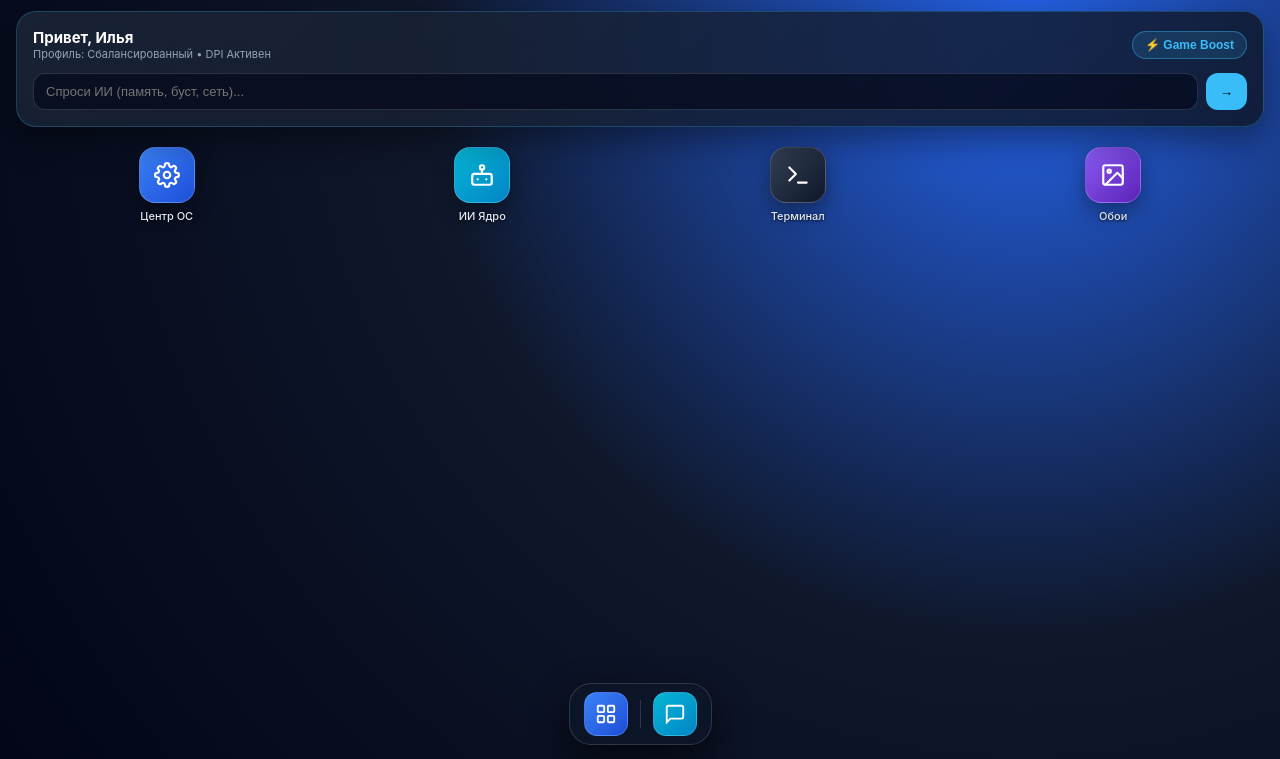
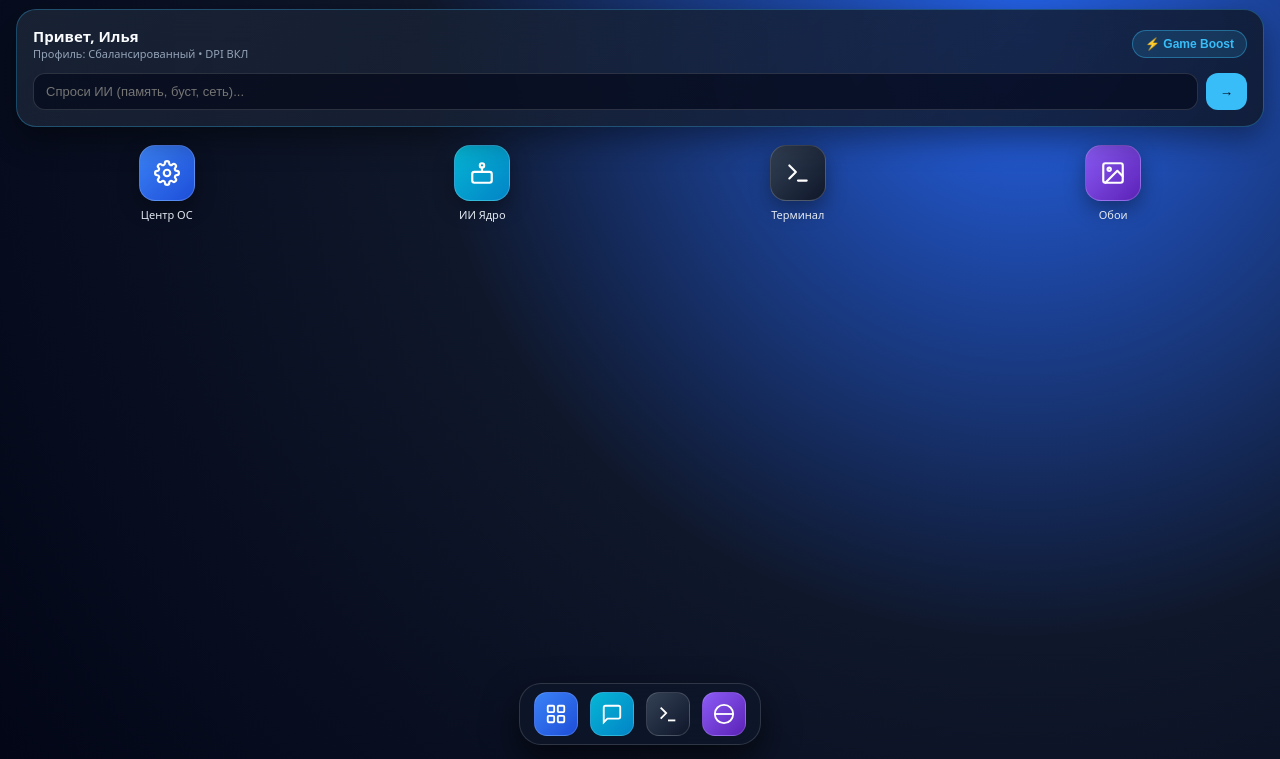
Before and after one commit to ilooo1/os, a plain HTML site: page desktop.html in a window 1280 px wide. Shown: the part 41-800 px from the top of the page. Drawn offline with Linux system fonts and the light colour scheme.

Commit message:
Update desktop.html

```diff
--- a/desktop.html
+++ b/desktop.html
@@ -5,175 +5,93 @@
 <meta name="viewport" content="width=device-width, initial-scale=1.0">
 <title>Vardosanidze OS v3.0</title>
 <style>
-  :root {
-    --wall: radial-gradient(circle at 80% 10%, #2563eb 0%, #0f172a 48%, #020617 100%);
-    --accent: #38bdf8;
-    --glass: rgba(15, 23, 42, 0.65);
-    --border: rgba(255, 255, 255, 0.14);
-  }
+  :root { --wall: radial-gradient(circle at 80% 10%, #2563eb 0%, #0f172a 48%, #020617 100%); --accent: #38bdf8; --glass: rgba(15, 23, 42, 0.65); --border: rgba(255, 255, 255, 0.14); }
   * { box-sizing: border-box; -webkit-tap-highlight-color: transparent; }
-  body {
-    margin: 0; height: 100vh; background: var(--wall); color: #f8fafc;
-    font-family: -apple-system, BlinkMacSystemFont, "Segoe UI", Roboto, sans-serif;
-    overflow: hidden; user-select: none; display: flex; flex-direction: column;
-    transition: background 0.6s ease;
-  }
+  body { margin: 0; height: 100vh; background: var(--wall); color: #f8fafc; font-family: system-ui, sans-serif; overflow: hidden; user-select: none; display: flex; flex-direction: column; transition: background 0.6s; }
   .blur { background: var(--glass); backdrop-filter: blur(18px); -webkit-backdrop-filter: blur(18px); border: 1px solid var(--border); }
-
-  /* Верхний статус-бар как в macOS */
-  .topbar {
-    height: 34px; padding: 0 14px; display: flex; align-items: center; justify-content: space-between;
-    font-size: 12px; font-weight: 500; background: rgba(2, 6, 23, 0.55);
-    backdrop-filter: blur(12px); border-bottom: 1px solid var(--border); z-index: 50;
-  }
-  .brand { display: flex; align-items: center; gap: 6px; font-weight: 700; color: #fff; letter-spacing: 0.3px; }
+  .topbar { height: 34px; padding: 0 14px; display: flex; align-items: center; justify-content: space-between; font-size: 12px; font-weight: 500; background: rgba(2, 6, 23, 0.6); border-bottom: 1px solid var(--border); z-index: 50; }
+  .brand { display: flex; align-items: center; gap: 6px; font-weight: 700; color: #fff; }
   .dot-live { width: 7px; height: 7px; border-radius: 50%; background: #4ade80; box-shadow: 0 0 8px #4ade80; }
   .sys-stats { display: flex; align-items: center; gap: 10px; font-family: monospace; color: #cbd5e1; }
-  .fps-badge { color: #4ade80; font-weight: 700; }
-
-  /* Рабочая область */
-  .workspace { flex: 1; padding: 18px 16px; display: flex; flex-direction: column; gap: 20px; overflow-y: auto; }
-
-  /* Виджет системы на рабочем столе */
-  .hero-widget {
-    border-radius: 20px; padding: 16px; box-shadow: 0 12px 32px rgba(0,0,0,0.4);
-    background: linear-gradient(135deg, rgba(30, 41, 59, 0.75), rgba(15, 23, 42, 0.85));
-    border: 1px solid rgba(56, 189, 248, 0.25);
-  }
+  .workspace { flex: 1; padding: 16px; display: flex; flex-direction: column; gap: 18px; }
+  .hero { border-radius: 20px; padding: 16px; box-shadow: 0 12px 30px rgba(0,0,0,0.4); background: linear-gradient(135deg, rgba(30,41,59,0.75), rgba(15,23,42,0.85)); border: 1px solid rgba(56,189,248,0.3); }
   .hw-top { display: flex; justify-content: space-between; align-items: center; margin-bottom: 12px; }
-  .hw-title { font-size: 15px; font-weight: 700; color: #fff; }
-  .hw-sub { font-size: 11px; color: #94a3b8; }
-  .boost-pill {
-    background: rgba(56, 189, 248, 0.15); color: var(--accent); border: 1px solid rgba(56, 189, 248, 0.4);
-    padding: 6px 12px; border-radius: 20px; font-size: 12px; font-weight: 600; cursor: pointer;
-  }
-  .boost-pill.active { background: #22c55e; color: #020617; border-color: #22c55e; box-shadow: 0 0 15px rgba(34,197,94,0.4); }
-  .quick-ai { display: flex; gap: 8px; }
-  .quick-ai input {
-    flex: 1; background: rgba(2, 6, 23, 0.6); border: 1px solid var(--border);
-    border-radius: 12px; padding: 10px 12px; color: #fff; font-size: 13px; outline: none;
-  }
-  .quick-ai button {
-    background: var(--accent); color: #020617; border: none; border-radius: 12px;
-    padding: 0 14px; font-weight: 700; cursor: pointer;
-  }
-
-  /* Сетка векторных иконок */
+  .boost-pill { background: rgba(56,189,248,0.15); color: var(--accent); border: 1px solid rgba(56,189,248,0.4); padding: 6px 12px; border-radius: 20px; font-size: 12px; font-weight: 600; }
+  .boost-pill.active { background: #22c55e; color: #020617; border-color: #22c55e; }
+  .q-ai { display: flex; gap: 8px; }
+  .q-ai input { flex: 1; background: rgba(2,6,23,0.6); border: 1px solid var(--border); border-radius: 12px; padding: 10px 12px; color: #fff; font-size: 13px; outline: none; }
+  .q-ai button { background: var(--accent); color: #020617; border: none; border-radius: 12px; padding: 0 14px; font-weight: 700; }
   .grid { display: grid; grid-template-columns: repeat(4, 1fr); gap: 14px; text-align: center; }
-  .app { display: flex; flex-direction: column; align-items: center; gap: 6px; cursor: pointer; transition: transform 0.15s; }
-  .app:active { transform: scale(0.9); }
-  .ico {
-    width: 56px; height: 56px; border-radius: 16px; display: flex; align-items: center; justify-content: center;
-    box-shadow: 0 8px 20px rgba(0,0,0,0.35); border: 1px solid rgba(255,255,255,0.18);
-  }
+  .app { display: flex; flex-direction: column; align-items: center; gap: 6px; cursor: pointer; }
+  .ico { width: 56px; height: 56px; border-radius: 16px; display: flex; align-items: center; justify-content: center; box-shadow: 0 8px 20px rgba(0,0,0,0.35); border: 1px solid rgba(255,255,255,0.18); }
   .ico svg { width: 26px; height: 26px; stroke: #fff; fill: none; stroke-width: 2; stroke-linecap: round; stroke-linejoin: round; }
-  .g-blue { background: linear-gradient(135deg, #3b82f6, #1d4ed8); }
-  .g-cyan { background: linear-gradient(135deg, #06b6d4, #0284c7); }
-  .g-purple { background: linear-gradient(135deg, #8b5cf6, #5b21b6); }
-  .g-dark { background: linear-gradient(135deg, #334155, #0f172a); }
-  .app span { font-size: 11px; color: #e2e8f0; font-weight: 500; text-shadow: 0 1px 3px rgba(0,0,0,0.8); }
-
-  /* Плавающий Док как в macOS */
-  .dock-wrap { padding: 10px 14px 14px; display: flex; justify-content: center; z-index: 40; }
-  .dock {
-    display: flex; align-items: center; gap: 12px; padding: 8px 14px; border-radius: 22px;
-    box-shadow: 0 15px 35px rgba(0,0,0,0.6);
-  }
-  .dock-btn {
-    width: 44px; height: 44px; border-radius: 13px; display: flex; align-items: center; justify-content: center;
-    cursor: pointer; transition: transform 0.15s; border: 1px solid rgba(255,255,255,0.15);
-  }
-  .dock-btn:active { transform: scale(0.88); }
-  .dock-btn svg { width: 22px; height: 22px; stroke: #fff; fill: none; stroke-width: 2; }
-  .sep { width: 1px; height: 28px; background: var(--border); }
-
-  /* Окна */
-  .win {
-    display: none; position: fixed; top: 46px; left: 50%; transform: translateX(-50%);
-    width: 92%; max-width: 410px; border-radius: 18px; z-index: 60;
-    box-shadow: 0 25px 60px rgba(0,0,0,0.8); overflow: hidden; animation: pop 0.18s ease-out;
-  }
-  @keyframes pop { from { opacity: 0; transform: translate(-50%, 10px) scale(0.97); } to { opacity: 1; transform: translate(-50%, 0) scale(1); } }
-  .win-head {
-    background: rgba(2, 6, 23, 0.85); padding: 12px 15px; display: flex;
-    justify-content: space-between; align-items: center; border-bottom: 1px solid var(--border);
-  }
-  .win-dots { display: flex; gap: 7px; }
-  .w-dot { width: 12px; height: 12px; border-radius: 50%; cursor: pointer; }
-  .win-title { font-size: 13px; font-weight: 600; color: #e2e8f0; }
-
-  /* Чат и терминал */
-  .chat-area { height: 240px; overflow-y: auto; padding: 14px; display: flex; flex-direction: column; gap: 10px; font-size: 13px; }
-  .m-ai { background: rgba(56, 189, 248, 0.14); border: 1px solid rgba(56, 189, 248, 0.3); padding: 9px 12px; border-radius: 12px 12px 12px 4px; align-self: flex-start; max-width: 85%; }
-  .m-u { background: #2563eb; padding: 9px 12px; border-radius: 12px 12px 4px 12px; align-self: flex-end; max-width: 85%; }
-  .term-area { background: #020617; color: #4ade80; font-family: monospace; font-size: 12px; height: 230px; padding: 12px; overflow-y: auto; line-height: 1.5; }
-
-  /* Меню Пуск (V-Menu) */
-  #vmenu {
-    display: none; position: fixed; bottom: 78px; left: 50%; transform: translateX(-50%);
-    width: 90%; max-width: 340px; border-radius: 22px; padding: 16px; z-index: 55;
-    box-shadow: 0 20px 50px rgba(0,0,0,0.8);
-  }
-  .vm-grid { display: grid; grid-template-columns: 1fr 1fr; gap: 10px; margin-top: 12px; }
-  .vm-card {
-    background: rgba(255,255,255,0.06); border: 1px solid var(--border); border-radius: 14px;
-    padding: 12px; font-size: 12px; font-weight: 600; cursor: pointer; display: flex; align-items: center; gap: 8px;
-  }
-  .vm-card:active { background: rgba(56, 189, 248, 0.2); }
-</style>
-</head>
-<body>
-
-<!-- Верхний статус-бар -->
+  .g1 { background: linear-gradient(135deg, #3b82f6, #1d4ed8); } .g2 { background: linear-gradient(135deg, #06b6d4, #0284c7); }
+  .g3 { background: linear-gradient(135deg, #8b5cf6, #5b21b6); } .g4 { background: linear-gradient(135deg, #334155, #0f172a); }
+  .app span { font-size: 11px; color: #e2e8f0; font-weight: 500; }
+  .dock-wrap { padding: 10px 14px 14px; display: flex; justify-content: center; }
+  .dock { display: flex; align-items: center; gap: 12px; padding: 8px 14px; border-radius: 22px; box-shadow: 0 15px 35px rgba(0,0,0,0.6); }
+  .d-btn { width: 44px; height: 44px; border-radius: 13px; display: flex; align-items: center; justify-content: center; border: 1px solid rgba(255,255,255,0.15); }
+  .d-btn svg { width: 22px; height: 22px; stroke: #fff; fill: none; stroke-width: 2; }
+  .win { display: none; position: fixed; top: 46px; left: 50%; transform: translateX(-50%); width: 92%; max-width: 400px; border-radius: 18px; z-index: 60; box-shadow: 0 25px 60px rgba(0,0,0,0.8); overflow: hidden; }
+  .w-head { background: rgba(2,6,23,0.85); padding: 12px 15px; display: flex; justify-content: space-between; align-items: center; border-bottom: 1px solid var(--border); font-size: 13px; font-weight: 600; }
+  .chat { height: 220px; overflow-y: auto; padding: 12px; display: flex; flex-direction: column; gap: 8px; font-size: 13px; }
+  .m-ai { background: rgba(56,189,248,0.15); border: 1px solid rgba(56,189,248,0.3); padding: 8px 11px; border-radius: 12px; align-self: flex-start; }
+  .m-u { background: #2563eb; padding: 8px 11px; border-radius: 12px; align-self: flex-end; }
+  #vmenu { display: none; position: fixed; bottom: 78px; left: 50%; transform: translateX(-50%); width: 90%; max-width: 340px; border-radius: 22px; padding: 16px; z-index: 55; }
+</style></head><body>
 <div class="topbar">
   <div class="brand"><div class="dot-live"></div>Vardosanidze OS</div>
-  <div class="sys-stats">
-    <span class="fps-badge"><span id="fps">60</span> FPS</span>
-    <span>RAM 0.5G</span>
-    <span id="clock">18:00</span>
+  <div class="sys-stats"><span style="color:#4ade80;font-weight:700"><span id="fps">60</span> FPS</span><span>RAM 0.5G</span><span id="clk">18:00</span></div>
+</div>
+
+<div class="workspace">
+  <div class="hero blur">
+    <div class="hw-top">
+      <div><div style="font-size:15px;font-weight:700">Привет, Илья</div><div style="font-size:11px;color:#94a3b8" id="st">Профиль: Сбалансированный • DPI ВКЛ</div></div>
+      <button class="boost-pill" id="b-btn" onclick="togBoost()">⚡ Game Boost</button>
+    </div>
+    <div class="q-ai"><input id="w-in" placeholder="Спроси ИИ (память, буст, сеть)..."><button onclick="qAsk()">→</button></div>
+  </div>
+
+  <div class="grid">
+    <div class="app" onclick="openW('w-cc')"><div class="ico g1"><svg viewBox="0 0 24 24"><circle cx="12" cy="12" r="3"/><path d="M19.4 15a1.65 1.65 0 0 0 .33 1.82l.06.06a2 2 0 0 1-2.83 2.83l-.06-.06a1.65 1.65 0 0 0-1.82-.33 1.65 1.65 0 0 0-1 1.51V21a2 2 0 0 1-4 0v-.09A1.65 1.65 0 0 0 9 19.4a1.65 1.65 0 0 0-1.82.33l-.06.06a2 2 0 0 1-2.83-2.83l.06-.06a1.65 1.65 0 0 0 .33-1.82 1.65 1.65 0 0 0-1.51-1H3a2 2 0 0 1 0-4h.09A1.65 1.65 0 0 0 4.6 9a1.65 1.65 0 0 0-.33-1.82l-.06-.06a2 2 0 0 1 2.83-2.83l.06.06a1.65 1.65 0 0 0 1.82.33H9a1.65 1.65 0 0 0 1-1.51V3a2 2 0 0 1 4 0v.09a1.65 1.65 0 0 0 1 1.51 1.65 1.65 0 0 0 1.82-.33l.06-.06a2 2 0 0 1 2.83 2.83l-.06.06a1.65 1.65 0 0 0-.33 1.82V9a1.65 1.65 0 0 0 1.51 1H21a2 2 0 0 1 0 4h-.09a1.65 1.65 0 0 0-1.51 1z"/></svg></div><span>Центр ОС</span></div>
+    <div class="app" onclick="openW('w-ai')"><div class="ico g2"><svg viewBox="0 0 24 24"><rect x="3" y="11" width="18" height="10" rx="2"/><circle cx="12" cy="5" r="2"/><path d="M12 7v4"/></svg></div><span>ИИ Ядро</span></div>
+    <div class="app" onclick="openW('w-tm')"><div class="ico g4"><svg viewBox="0 0 24 24"><polyline points="4 17 10 11 4 5"/><line x1="12" y1="19" x2="20" y2="19"/></svg></div><span>Терминал</span></div>
+    <div class="app" onclick="nextW()"><div class="ico g3"><svg viewBox="0 0 24 24"><rect x="3" y="3" width="18" height="18" rx="2"/><circle cx="8.5" cy="8.5" r="1.5"/><polyline points="21 15 16 10 5 21"/></svg></div><span>Обои</span></div>
   </div>
 </div>
 
-<!-- Рабочий стол -->
-<div class="workspace">
-  <div class="hero-widget blur">
-    <div class="hw-top">
-      <div>
-        <div class="hw-title">Привет, Илья</div>
-        <div class="hw-sub" id="sys-status">Профиль: Сбалансированный • DPI Активен</div>
-      </div>
-      <button class="boost-pill" id="boost-btn" onclick="toggleBoost()">⚡ Game Boost</button>
-    </div>
-    <div class="quick-ai">
-      <input id="w-in" placeholder="Спроси ИИ (память, буст, сеть)...">
-      <button onclick="quickAsk()">→</button>
-    </div>
-  </div>
+<div class="dock-wrap"><div class="dock blur">
+  <div class="d-btn g1" onclick="togM()"><svg viewBox="0 0 24 24"><rect x="3" y="3" width="7" height="7" rx="1"/><rect x="14" y="3" width="7" height="7" rx="1"/><rect x="14" y="14" width="7" height="7" rx="1"/><rect x="3" y="14" width="7" height="7" rx="1"/></svg></div>
+  <div class="d-btn g2" onclick="openW('w-ai')"><svg viewBox="0 0 24 24"><path d="M21 15a2 2 0 0 1-2 2H7l-4 4V5a2 2 0 0 1 2-2h14a2 2 0 0 1 2 2z"/></svg></div>
+  <div class="d-btn g4" onclick="openW('w-tm')"><svg viewBox="0 0 24 24"><polyline points="4 17 10 11 4 5"/><line x1="12" y1="19" x2="20" y2="19"/></svg></div>
+  <div class="d-btn g3" onclick="location.href='index.html'"><svg viewBox="0 0 24 24"><circle cx="12" cy="12" r="10"/><line x1="2" y1="12" x2="22" y2="12"/></svg></div>
+</div></div>
 
-  <!-- Иконки приложений -->
-  <div class="grid">
-    <div class="app" onclick="openWin('win-cc')">
-      <div class="ico g-blue"><svg viewBox="0 0 24 24"><circle cx="12" cy="12" r="3"/><path d="M19.4 15a1.65 1.65 0 0 0 .33 1.82l.06.06a2 2 0 0 1-2.83 2.83l-.06-.06a1.65 1.65 0 0 0-1.82-.33 1.65 1.65 0 0 0-1 1.51V21a2 2 0 0 1-4 0v-.09A1.65 1.65 0 0 0 9 19.4a1.65 1.65 0 0 0-1.82.33l-.06.06a2 2 0 0 1-2.83-2.83l.06-.06a1.65 1.65 0 0 0 .33-1.82 1.65 1.65 0 0 0-1.51-1H3a2 2 0 0 1 0-4h.09A1.65 1.65 0 0 0 4.6 9a1.65 1.65 0 0 0-.33-1.82l-.06-.06a2 2 0 0 1 2.83-2.83l.06.06a1.65 1.65 0 0 0 1.82.33H9a1.65 1.65 0 0 0 1-1.51V3a2 2 0 0 1 4 0v.09a1.65 1.65 0 0 0 1 1.51 1.65 1.65 0 0 0 1.82-.33l.06-.06a2 2 0 0 1 2.83 2.83l-.06.06a1.65 1.65 0 0 0-.33 1.82V9a1.65 1.65 0 0 0 1.51 1H21a2 2 0 0 1 0 4h-.09a1.65 1.65 0 0 0-1.51 1z"/></svg></div>
-      <span>Центр ОС</span>
-    </div>
-    <div class="app" onclick="openWin('win-ai')">
-      <div class="ico g-cyan"><svg viewBox="0 0 24 24"><rect x="3" y="11" width="18" height="10" rx="2"/><circle cx="12" cy="5" r="2"/><path d="M12 7v4"/><line x1="8" y1="16" x2="8" y2="16"/><line x1="16" y1="16" x2="16" y2="16"/></svg></div>
-      <span>ИИ Ядро</span>
-    </div>
-    <div class="app" onclick="openWin('win-term')">
-      <div class="ico g-dark"><svg viewBox="0 0 24 24"><polyline points="4 17 10 11 4 5"/><line x1="12" y1="19" x2="20" y2="19"/></svg></div>
-      <span>Терминал</span>
-    </div>
-    <div class="app" onclick="nextWall()">
-      <div class="ico g-purple"><svg viewBox="0 0 24 24"><rect x="3" y="3" width="18" height="18" rx="2"/><circle cx="8.5" cy="8.5" r="1.5"/><polyline points="21 15 16 10 5 21"/></svg></div>
-      <span>Обои</span>
-    </div>
+<div id="vmenu" class="blur"><div style="font-weight:700;color:var(--accent);margin-bottom:10px">🚀 VARDOSANIDZE OS v3.0</div>
+  <div style="display:grid;grid-template-columns:1fr 1fr;gap:8px;font-size:12px">
+    <div class="blur" style="padding:10px;border-radius:12px" onclick="openW('w-cc');togM()">⚙️ Настройки</div>
+    <div class="blur" style="padding:10px;border-radius:12px" onclick="openW('w-ai');togM()">🤖 ИИ Чат</div>
+    <div class="blur" style="padding:10px;border-radius:12px" onclick="togBoost();togM()">⚡ Game Boost</div>
+    <div class="blur" style="padding:10px;border-radius:12px" onclick="nextW();togM()">🎨 Сменить фон</div>
   </div>
 </div>
 
-<!-- Плавающий Док -->
-<div class="dock-wrap">
-  <div class="dock blur">
-    <div class="dock-btn g-blue" onclick="toggleMenu()"><svg viewBox="0 0 24 24"><rect x="3" y="3" width="7" height="7" rx="1"/><rect x="14" y="3" width="7" height="7" rx="1"/><rect x="14" y="14" width="7" height="7" rx="1"/><rect x="3" y="14" width="7" height="7" rx="1"/></svg></div>
-    <div class="sep"></div>
-    <div class="dock-btn g-cyan" onclick="openWin('win-ai')"><svg viewBox="0 0 24 24"><path d="M21 15a2 2 0 0 1-2 2H7l-4 4V5a2 2 0 0 1 2-2h14a2 2 0 0 1 2 2z"/></svg></div>
+<div id="w-cc" class="win blur"><div class="w-head"><span>⚙️ Control Center</span><span style="color:#f87171" onclick="closeW('w-cc')">✖</span></div><iframe src="gui.html" style="width:100%;height:340px;border:none"></iframe></div>
+<div id="w-ai" class="win blur"><div class="w-head"><span>🤖 Vardosanidze AI</span><span style="color:#f87171" onclick="closeW('w-ai')">✖</span></div><div class="chat" id="chat"><div class="m-ai">Привет, Илья! Напиши <b>буст</b>, <b>память</b> или <b>сеть</b>.</div></div><div class="q-ai" style="padding:10px"><input id="a-in" placeholder="Запрос..."><button onclick="sAI()">↑</button></div></div>
+<div id="w-tm" class="win blur"><div class="w-head"><span>💻 Terminal — bash</span><span style="color:#f87171" onclick="closeW('w-tm')">✖</span></div><div style="background:#020617;color:#4ade80;font-family:monospace;font-size:12px;padding:12px;height:210px">ilooo@vardosanidze-os:~$ neofetch<br><span style="color:#38bdf8">OS: Vardosanidze OS v3.0 x86_64</span><br>Kernel: Linux-Gaming 6.11<br>RAM: 512 MiB / 16384 MiB<br>Overlay: MangoHud FPS Active<br>Network: BBR + DPI [OK]<br><br>ilooo@vardosanidze-os:~$ _</div></div>
+
+<script>
+  const walls=["radial-gradient(circle at 80% 10%,#2563eb 0%,#0f172a 48%,#020617 100%)","radial-gradient(circle at 20% 20%,#7c3aed 0%,#1e1b4b 45%,#020617 100%)","radial-gradient(circle at 85% 80%,#059669 0%,#064e3b 45%,#020617 100%)","radial-gradient(circle at 50% 0%,#e11d48 0%,#1e1b4b 50%,#020617 100%)"];
+  let wi=0, bst=false;
+  function nextW(){wi=(wi+1)%walls.length;document.body.style.background=walls[wi];}
+  function openW(id){document.querySelectorAll('.win').forEach(w=>w.style.display='none');document.getElementById(id).style.display='block';}
+  function closeW(id){document.getElementById(id).style.display='none';}
+  function togM(){let m=document.getElementById('vmenu');m.style.display=m.style.display==='block'?'none':'block';}
+  function togBoost(){bst=!bst;let b=document.getElementById('b-btn');b.classList.toggle('active',bst);b.innerText=bst?"🔥 Boost ВКЛ":"⚡ Game Boost";document.getElementById('st').innerText=bst?"Профиль: МАКС. FPS • Службы сжаты":"Профиль: Сбалансированный • DPI ВКЛ";}
+  function qAsk(){let v=document.getElementById('w-in').value.trim();if(!v)return;document.getElementById('w-in').value="";openW('w-ai');pAI(v);}
+  function sAI(){let i=document.getElementById('a-in'),v=i.value.trim();if(!v)return;i.value="";pAI(v);}
+  function pAI(v){let c=document.getElementById('chat');c.innerHTML+=`<div class="m-u">${v}</div>`;let t=v.toLowerCase(),a="Команда выполнена! Система стабильна.";if(t.includes("буст")||t.includes("игр")){if(!bst)togBoost();a="🔥 Игровой режим ВКЛ! Приоритет CPU/GPU на максимуме.";}else if(t.includes("памят")||t.includes("озу"))a="💾 Занято 512 МБ. Более 15 ГБ свободно под игры!";else if(t.includes("сет"))a="🌐 Сетевой стек BBR и DPI работают без потерь.";setTimeout(()=>{c.innerHTML+=`<div class="m-ai">${a}</div>`;c.scrollTop=c.scrollHeight;},200);}
+  let f=0,l=performance.now();function loop(n){f++;if(n-l>=1000){document.getElementById('fps').innerText=f;f=0;l=n;}requestAnimationFrame(loop);}requestAnimationFrame(loop);
+  setInterval(()=>{document.getElementById('clk').innerText=new Date().toLocaleTimeString().slice(0,5);},1000);
+</script></body></html>
```
